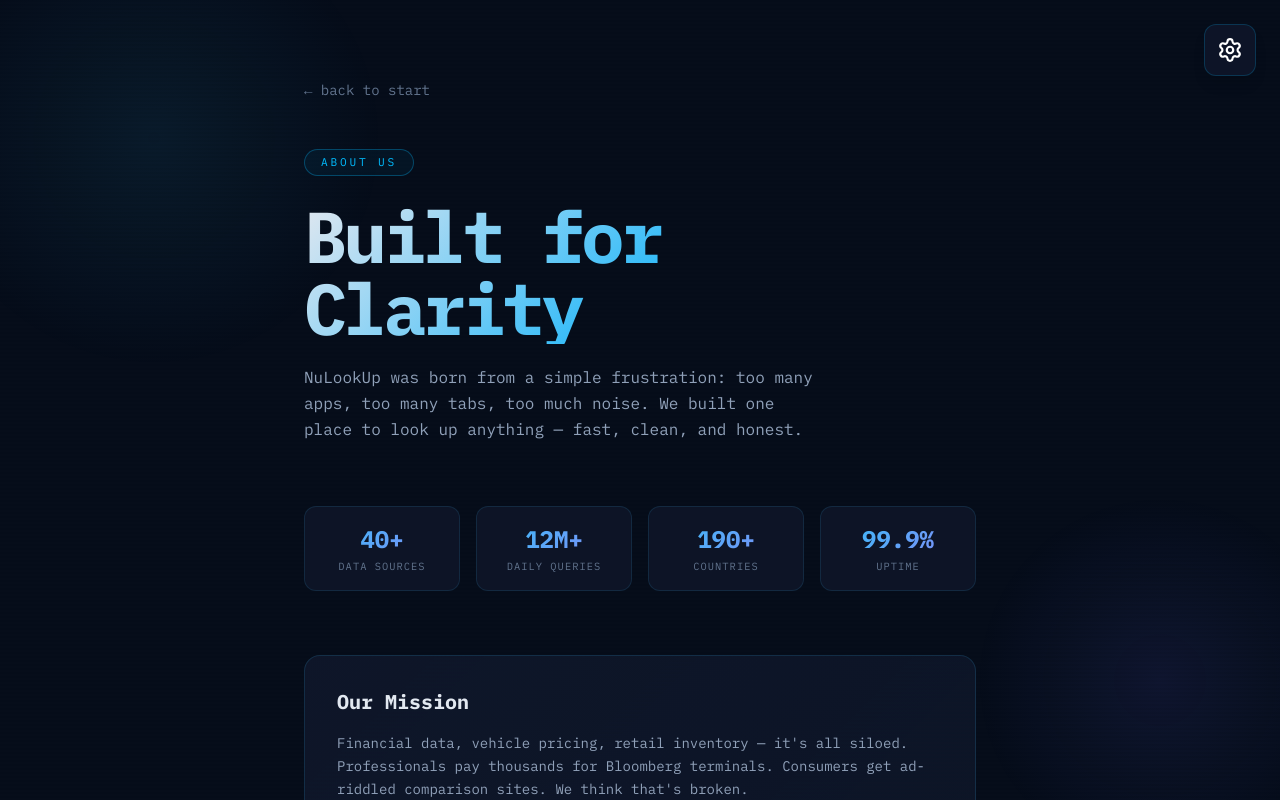
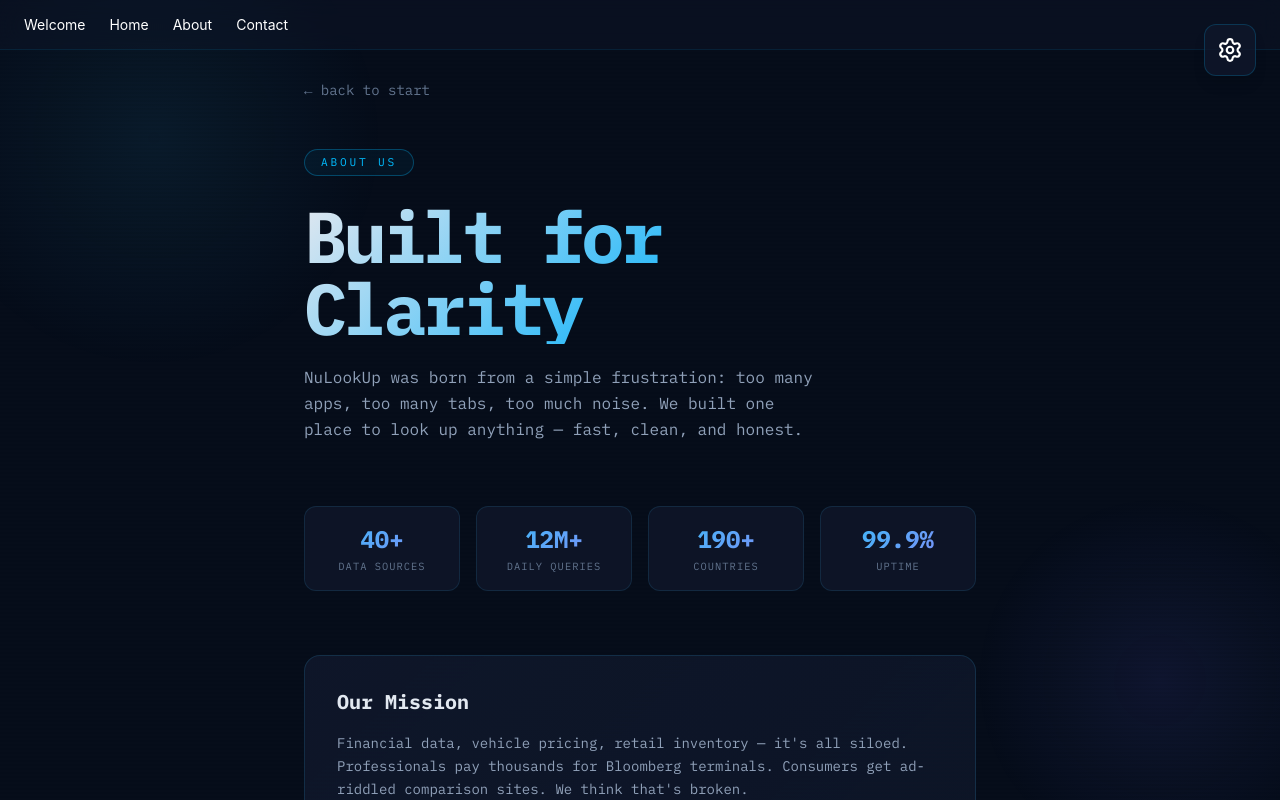
Before and after one commit to NeilA75/NuLookUp, a React (Vite) app in the folder fEND/: page /About in a window 1280 px wide. Shown: the top 800 px of the page. Built offline with nearby package versions, Linux system fonts and the light colour scheme.

Commit message:
added navbar to contact and about pages

```diff
--- a/fEND/src/About.tsx
+++ b/fEND/src/About.tsx
@@ -13,6 +13,7 @@
 import SettingsModal from '../components/SettingsModal'
 import Setting from '../components/Setting'
 import type { Settings } from './main'            // TypeScript: import the Settings type (like a struct/interface)
+import NavBar from '../components/NavBar'
 
 // ─────────────────────────────────────────────
 // DATA — defined outside the component so it's
@@ -64,6 +65,7 @@
     // motion.div = a regular <div> that can animate.
     // initial = starting state, animate = end state.
     // delay: index * 0.1 staggers each card (0s, 0.1s, 0.2s...)
+
     <motion.div
       initial={{ opacity: 0, y: 30 }}
       animate={{ opacity: 1, y: 0 }}
@@ -143,6 +145,7 @@
   return (
     // Root container — matches the dark bg used in App.tsx and Home.tsx
     <div className="min-h-screen bg-[#060d1a] relative overflow-hidden font-sans">
+      <NavBar />
 
       {/* Google Font import — same font as the rest of the app */}
       <style>{`@import url('https://fonts.googleapis.com/css2?family=IBM+Plex+Mono:wght@400;600;700&display=swap');`}</style>
--- a/fEND/src/Contact.tsx
+++ b/fEND/src/Contact.tsx
@@ -4,6 +4,7 @@
 import Setting from '../components/Setting'
 import SettingsModal from '../components/SettingsModal'
 import type { Settings } from './main'
+import NavBar from '../components/NavBar'
 
 function DotGrid() {
   const canvasRef = useRef<HTMLCanvasElement>(null)
@@ -91,6 +92,7 @@
 
   return (
     <div className="min-h-screen bg-[#060d1a] relative overflow-hidden">
+        <NavBar />
       <style>{`
         @import url('https://fonts.googleapis.com/css2?family=IBM+Plex+Mono:wght@400;600;700&display=swap');
       `}</style>
```
